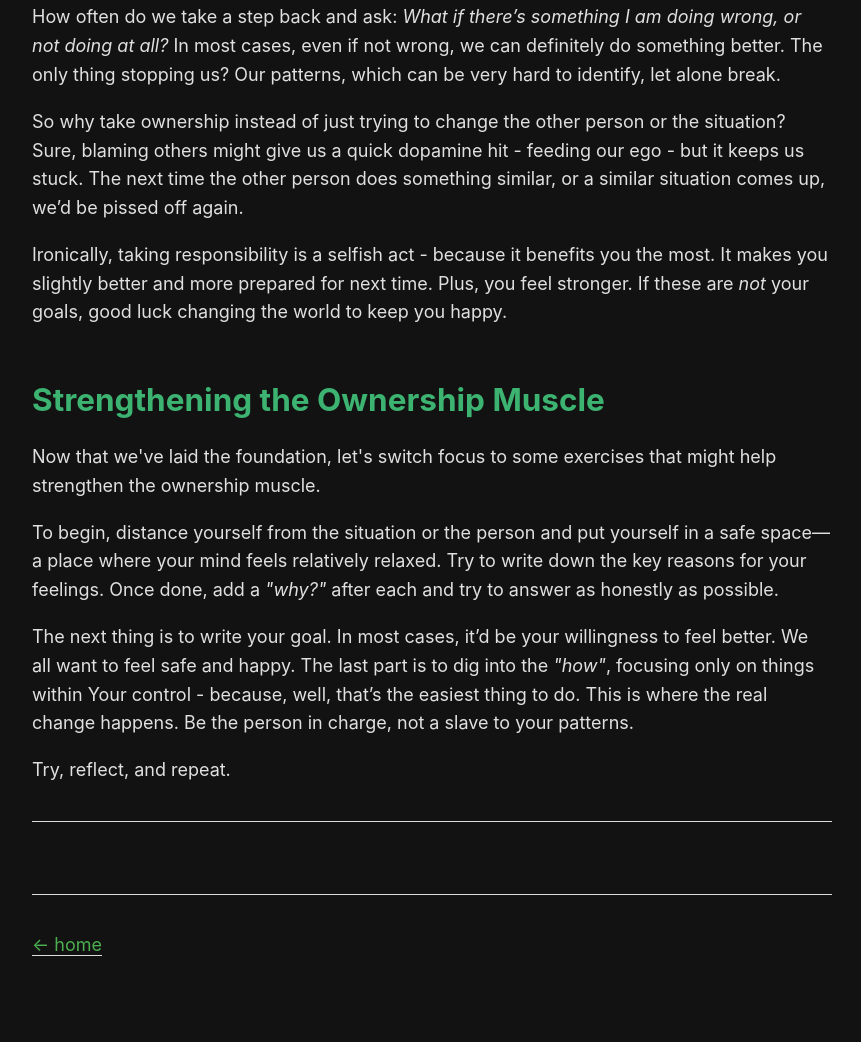
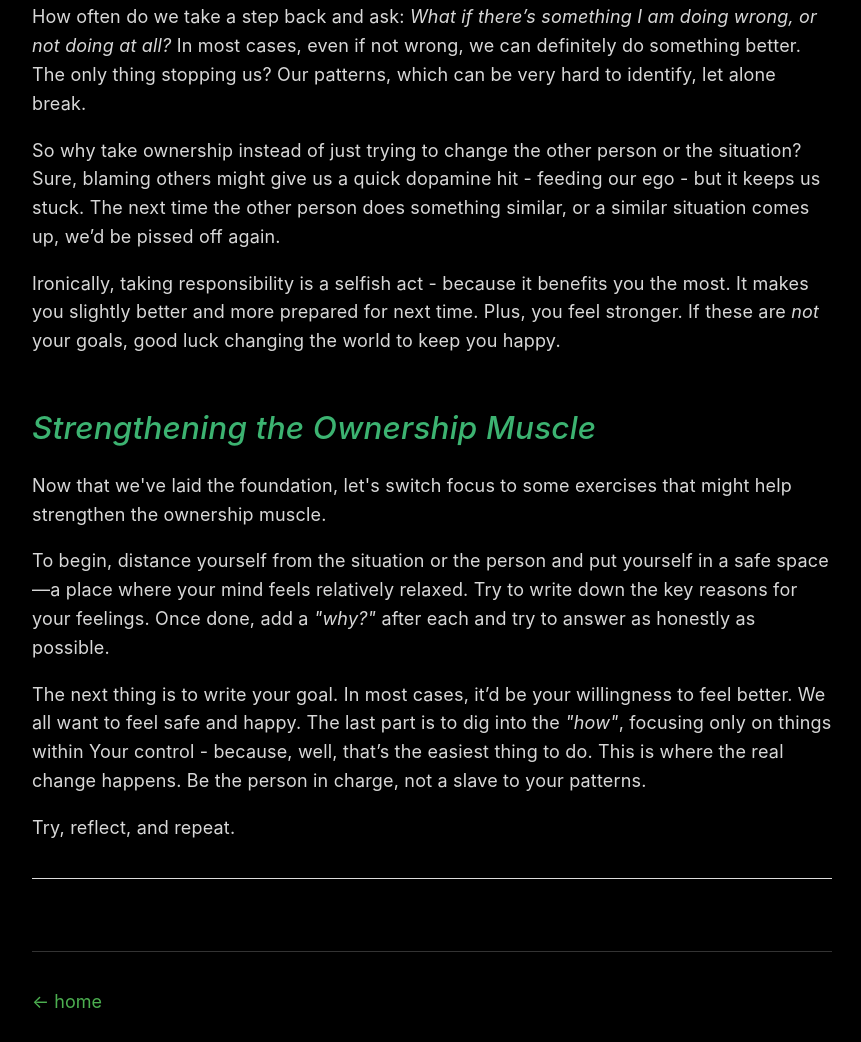
Before and after one commit to anmolarora1/anmo.la, a plain HTML site: page posts/radical-ownership-taking-responsibility-for-a-better-you.html in a window 1280 px wide. Shown: the part 628-1670 px from the top of the page, without its empty margins (208-1069 px from the left). Before the commit the page ends 1642 px from the top, so only its background shows below. Drawn offline with Linux system fonts and the light colour scheme.

Commit message:
update styles

```diff
--- a/posts/radical-ownership-taking-responsibility-for-a-better-you.html
+++ b/posts/radical-ownership-taking-responsibility-for-a-better-you.html
@@ -6,6 +6,7 @@
     <meta name="viewport" content="width=device-width, initial-scale=1.0">
     <title>Radical Ownership: Taking Responsibility for a Better You | Anmol Arora</title>
     <link rel="stylesheet" href="../styles/main.css">
+    <link rel="icon" href="../favicon.svg" type="image/svg+xml">
 </head>
 <body class="bg-white text-gray-900 dark:bg-gray-900 dark:text-gray-100">
     <article class="card">
@@ -13,7 +14,7 @@
         <time datetime="2025-03-13">March 13, 2025</time>
 
         <div class="content">
-            <h3><strong>Radical Ownership</strong></h3>
+            <h3><strong><em>Radical Ownership</em></strong></h3>
 <p>"Radical Ownership", a term invented by Jocko Willink, is used frequently in the leadership space. What is it about? It's about being accountable for your stuff - your actions, your mood, your feelings, and whatnot. We often end up offloading these responsibilities outside our area of control, onto other people or, to situations.
 </p>
 <em>"I'm pissed because..."</em> - my job sucks, my partner didn’t do the laundry, my boss doesn’t appreciate me. The list could go on forever. But what if we remove the common keyword <em>"my"</em> from those reasons? You might wonder, <em>why would I do that?</em> Because you’re the one who put it there in the first place, both figuratively and literally.
@@ -23,7 +24,7 @@
 </p>
 <p>Ironically, taking responsibility is a selfish act - because it benefits you the most. It makes you slightly better and more prepared for next time. Plus, you feel stronger. If these are <em>not</em> your goals, good luck changing the world to keep you happy.
 </p>
-<h3><strong>Strengthening the Ownership Muscle</strong></h3>
+<h3><strong><em>Strengthening the Ownership Muscle</em></strong></h3>
 <p>Now that we've laid the foundation, let's switch focus to some exercises that might help strengthen the ownership muscle.
 </p>
 <p>To begin, distance yourself from the situation or the person and put yourself in a safe space—a place where your mind feels relatively relaxed. Try to write down the key reasons for your feelings. Once done, add a <em>"why?"</em> after each and try to answer as honestly as possible.
--- a/styles/main.css
+++ b/styles/main.css
@@ -7,6 +7,7 @@
 /* Example of additional styles */
 body {
   @apply bg-gray-900 text-gray-300; /* Dark background with less bright text */
+  background-color: #000000; /* Pure black background */
   max-width: 800px;
   margin: 3em auto;
   padding: 0 1em;
@@ -22,8 +23,8 @@ body {
 
 .dark body {
   @apply bg-gray-900 text-gray-100; /* Dark mode styles */
-  background-color: #121212; /* Dark background */
-  color: #e0e0e0; /* Light text color */
+  background-color: #000000; /* Pure black background */
+  color: #D8D8D8; /* Light gray text color as requested */
 }
 
 h1 {
@@ -46,6 +47,11 @@ h3 {
   margin-bottom: 0.5em;
 }
 
+
+h3 strong, h4 strong, h5 strong {
+  font-weight: 500;
+}
+
 /* Dark mode styles for headings */
 .dark h1 {
   color: #228B22; /* Forest Green for H1 in dark mode */
@@ -59,15 +65,29 @@ h3 {
   color: #3CB371; /* Medium Sea Green for H3 in dark mode */
 }
 
+/* Improve paragraph readability in dark mode */
+.dark p, .dark li {
+  color: #D8D8D8;
+  line-height: 1.6;
+}
+
+
+/* Post content */
+.content {
+  letter-spacing: 0.01em;
+}
+
 /* Links */
 a {
   color: #4CAF50; /* Normal link color */
   text-decoration: none;
-  border-bottom: 1px solid #ddd;
+  border-bottom: 1px solid transparent; /* Transparent border by default */
+  transition: color 0.3s, border-color 0.2s; /* Smooth transition for hover effect */
 }
 
 .dark a {
   color: #4CAF50; /* Normal link color in dark mode */
+  border-bottom: 1px solid transparent; /* Transparent border for dark mode */
 }
 
 a:visited {
@@ -76,7 +96,7 @@ a:visited {
 
 a:hover {
   color: #66BB6A; /* Hover link color */
-  border-bottom: 1px solid #0070f3; /* Optional underline on hover */
+  border-bottom: 1px solid #0070f3; /* Show border on hover */
 }
 
 /* Post list */
@@ -94,6 +114,10 @@ time {
   margin-right: 1em;
 }
 
+.dark time {
+  color: #A0A0A0; /* Lighter gray for time in dark mode */
+}
+
 /* Navigation */
 nav {
   margin: 2em 0;
@@ -105,6 +129,11 @@ nav {
 nav a {
   margin: 0 1em; /* Space between navigation links */
   color: #0070f3; /* Link color */
+  border-bottom: 1px solid transparent; /* Transparent border by default to maintain spacing */
+}
+
+nav a:hover {
+  border-bottom: 1px solid #0070f3; /* Show border on hover */
 }
 
 /* Tags */
@@ -125,6 +154,11 @@ footer {
   border-top: 1px solid #ddd;
   padding-top: 1em;
   color: #666;
+}
+
+.dark footer {
+  border-top: 1px solid #333;
+  color: #A0A0A0; /* Lighter gray for footer in dark mode */
 }
 
 /* Add styles for sections */
```
Also changed, not shown: index.html (+2 -1 lines), posts/fear-setting-and-8020.html (+1 -0 lines), favicon.svg (added).
